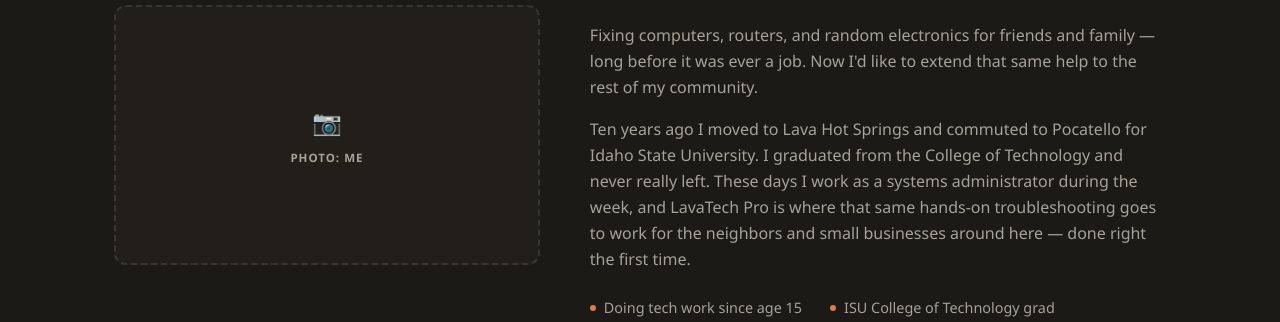
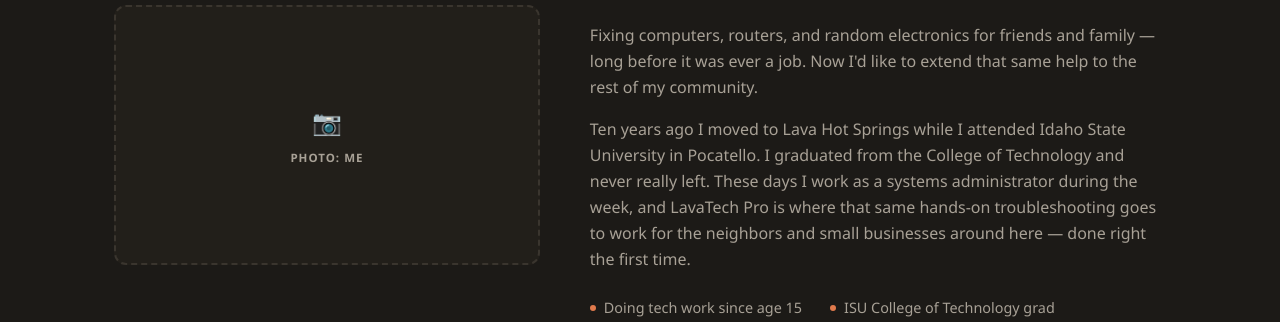
Before and after one commit to martwez/lavatechpro, a React (Vite) app: page / in a window 1280 px wide. Shown: the part 2526-2848 px from the top of the page. Built offline with nearby package versions, Linux system fonts and the light colour scheme.

Commit message:
Clarify About Me timeline wording
"Commuted to Pocatello for ISU" read oddly next to "moved to Lava
Hot Springs" — reworded to make clear the move happened while
attending ISU, not after.

```diff
--- a/src/components/About.tsx
+++ b/src/components/About.tsx
@@ -20,7 +20,7 @@ export default function About() {
             job. Now I'd like to extend that same help to the rest of my community.
           </p>
           <p className="mb-6 text-text-dim">
-            Ten years ago I moved to Lava Hot Springs and commuted to Pocatello for Idaho State University. I
+            Ten years ago I moved to Lava Hot Springs while I attended Idaho State University in Pocatello. I
             graduated from the College of Technology and never really left. These days I work as a systems
             administrator during the week, and LavaTech Pro is where that same hands-on troubleshooting goes to
             work for the neighbors and small businesses around here — done right the first time.
```
